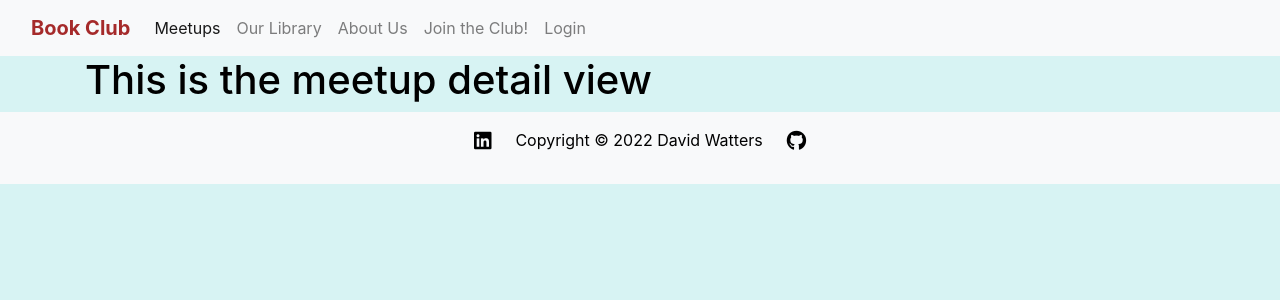
After one commit to davewatters/bookclub-ci-pp4, a Django app: template blog/templates/blog/meetup_detail.html in a window 1280 px wide. The commit adds this page. Shown: the top 300 px of the page. Run offline with Django 3.2, Linux system fonts and the light colour scheme; the template is opened without the code that fills it, so the values that code supplies are empty; some libraries are stand-ins or nearby versions.

Commit message:
add meetupdetail view & template file

```diff
--- /dev/null
+++ b/blog/templates/blog/meetup_detail.html
@@ -0,0 +1,12 @@
+{% extends "base.html" %}
+{% load static %}
+{% block content %}
+<div class="container-fluid">
+  <div class="row">
+    <h1>This is the meetup detail view</h1>
+
+  </div>
+  <!-- end outer row -->
+</div>
+<!-- end container -->
+{% endblock content %}
--- a/blog/urls.py
+++ b/blog/urls.py
@@ -3,5 +3,5 @@ from . import views
 
 urlpatterns = [
     path('', views.MeetupList.as_view(), name='blog-home'),
-    # path('', views.home, name='blog-home'),
+    path('meetups/<slug:slug>/', views.MeetupDetail.as_view(), name='meetup_detail'),
 ]
--- a/bookclub/urls.py
+++ b/bookclub/urls.py
@@ -18,6 +18,6 @@ from django.urls import path, include
 
 urlpatterns = [
     path('admin/', admin.site.urls),
+    path('accounts/', include('allauth.urls')),
     path('', include('blog.urls')),
-    path('accounts/', include('allauth.urls')),
 ]
--- a/templates/base.html
+++ b/templates/base.html
@@ -24,14 +24,13 @@
     <!-- Navbar -->
     <nav class="navbar navbar-expand-lg navbar-light bg-light">
       <div class="container-fluid">
+        <!-- Logo -->
         <a class="navbar-brand" href="{% url 'blog-home' %}"><span class="logo">Book Club</span></a>
         <button class="navbar-toggler" type="button" data-bs-toggle="collapse" data-bs-target="#navbarNav" aria-controls="navbarNav" aria-expanded="false" aria-label="Toggle navigation">
           <span class="navbar-toggler-icon"></span>
         </button>
         <div class="collapse navbar-collapse" id="navbarNav">
-          <!-- make the menu items right-aligned -->
-          <div class="d-flex nav-align-r">
-            <ul class="navbar-nav">
+          <ul class="navbar-nav me-auto mb-2 mb-lg-0">
             <li class="nav-item">
               <a class="nav-link active" aria-current="page" href="{% url 'blog-home' %}">Meetups</a>
             </li>
@@ -43,7 +42,8 @@
             <li class="nav-item">
               <a class="nav-link" href="#">About Us</a>
             </li>
-              <!-- User Auth stuff here -->
+            <!-- User Auth links -->
+            <!-- make the menu items right-aligned -->
                 {% if user.is_authenticated %}
                   <li class="nav-item">
                     <a class="nav-link" href="{% url 'account_logout' %}">Logout {{ user.username }}</a>
@@ -59,8 +59,8 @@
             </ul>
         </div>
       </div>
-      </div>
-    </nav>  </header>
+    </nav>
+  </header>
   <!-- Main page content container -->
   <main class="container">
     {% block content %}
```
Also changed, not shown: blog/views.py (+19 -4 lines). Lines whose indentation alone changed are shown as unchanged.
